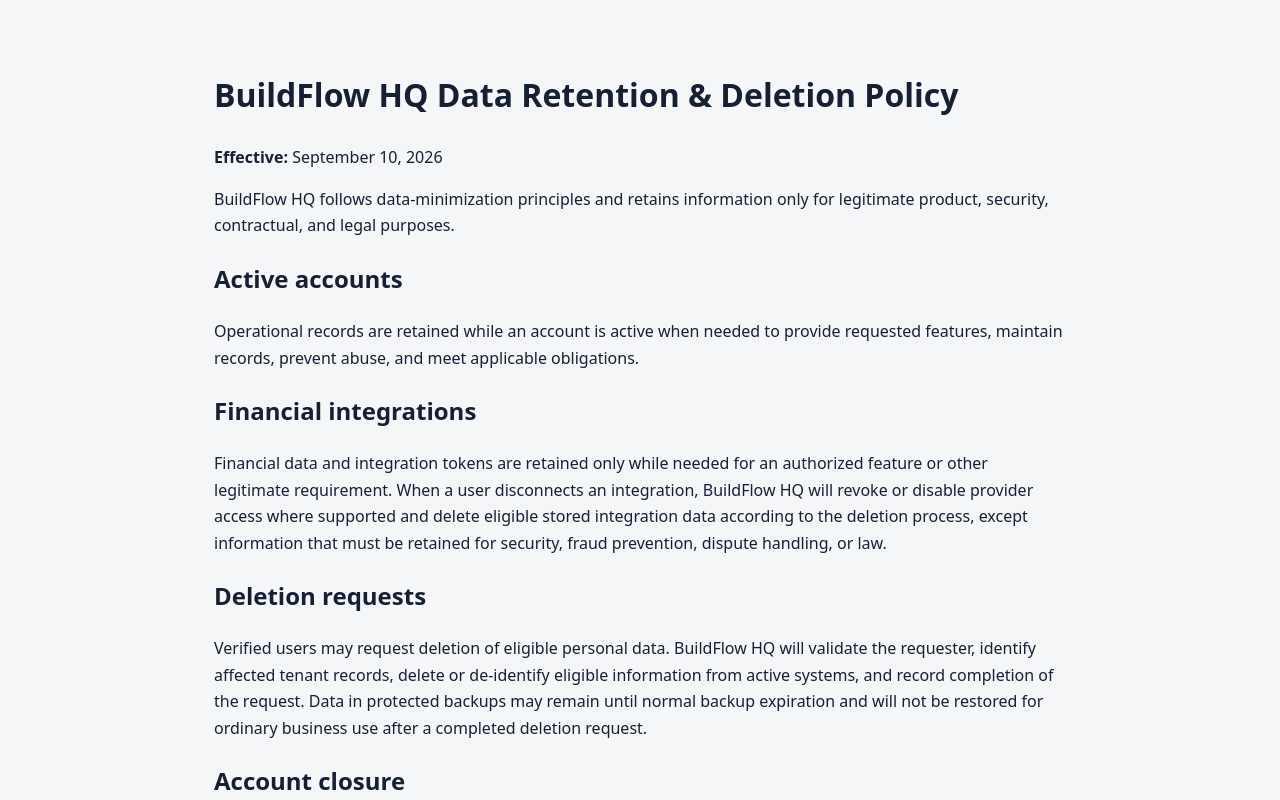
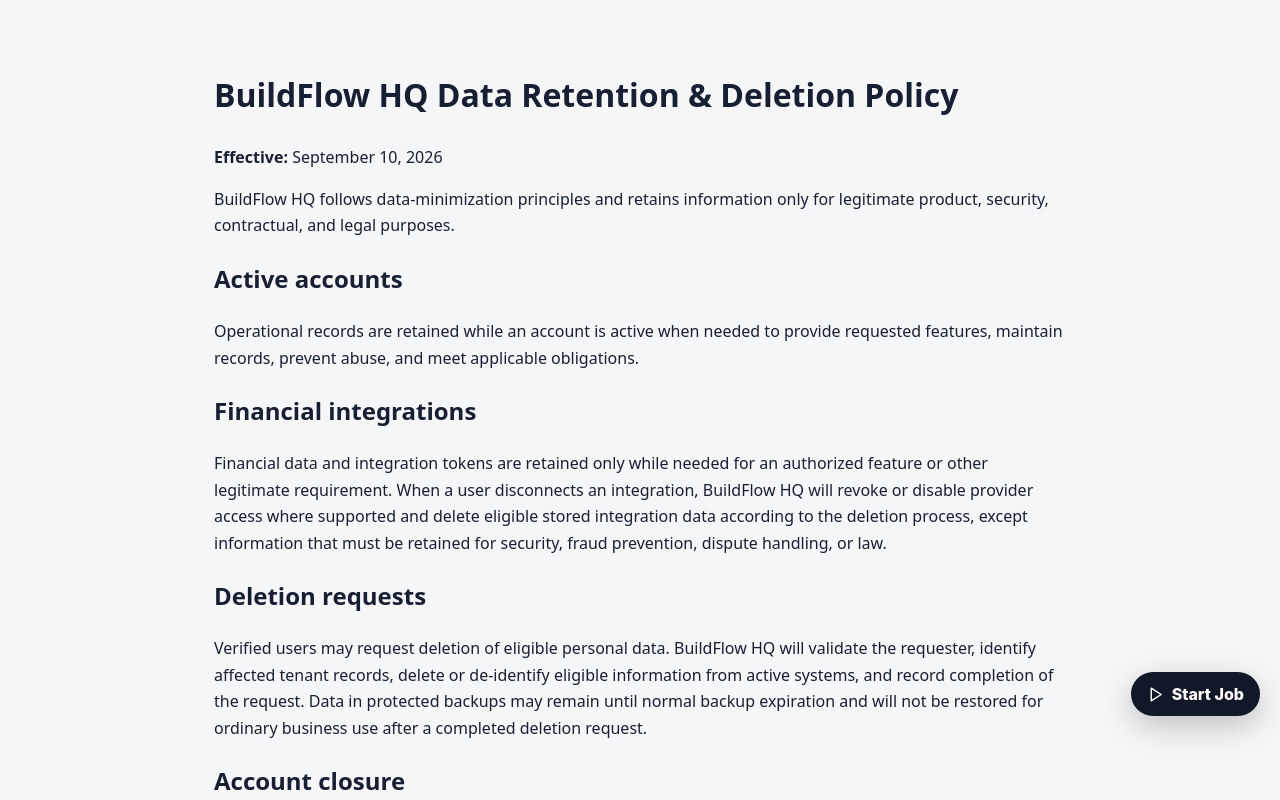
Before and after one commit to stevensapps-ash/-BuildFlowhq2, a Next.js app: page /data-policy in a window 1280 px wide. Shown: the top 800 px of the page. Built offline with nearby package versions, Linux system fonts and the light colour scheme.

Commit message:
Show Start Job shortcut throughout BuildFlow

```diff
--- a/app/layout.tsx
+++ b/app/layout.tsx
@@ -1,5 +1,6 @@
 import './globals.css'
 import BuildPlansShortcut from './components/BuildPlansShortcut'
+import JobShortcut from './components/JobShortcut'
 
 export const metadata = {
   title: 'BuildFlow HQ',
@@ -18,5 +19,5 @@ export const metadata = {
 }
 
 export default function RootLayout({ children }: { children: React.ReactNode }) {
-  return <html lang="en"><body>{children}<BuildPlansShortcut/></body></html>
+  return <html lang="en"><body>{children}<JobShortcut/><BuildPlansShortcut/></body></html>
 }
```
